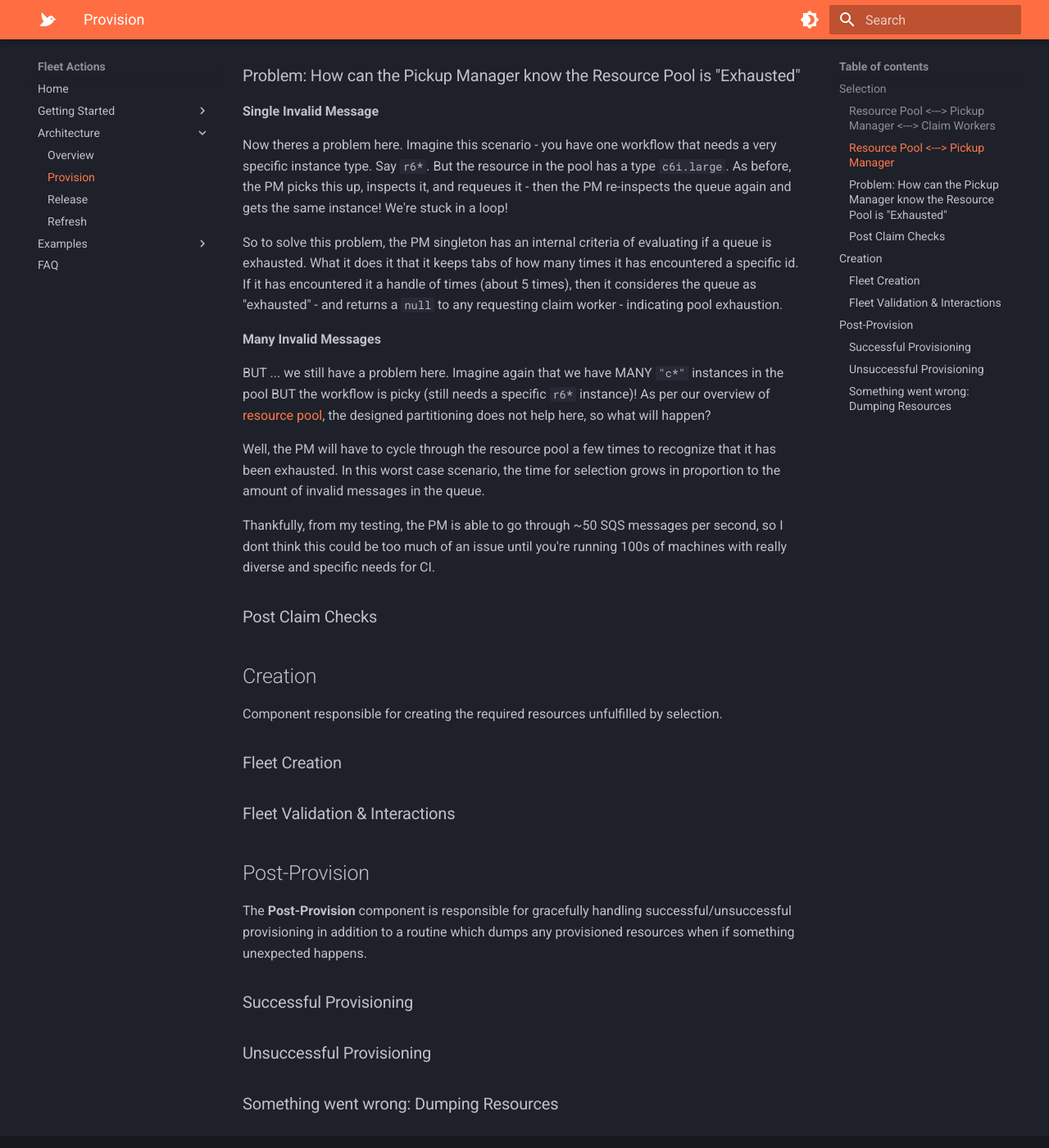
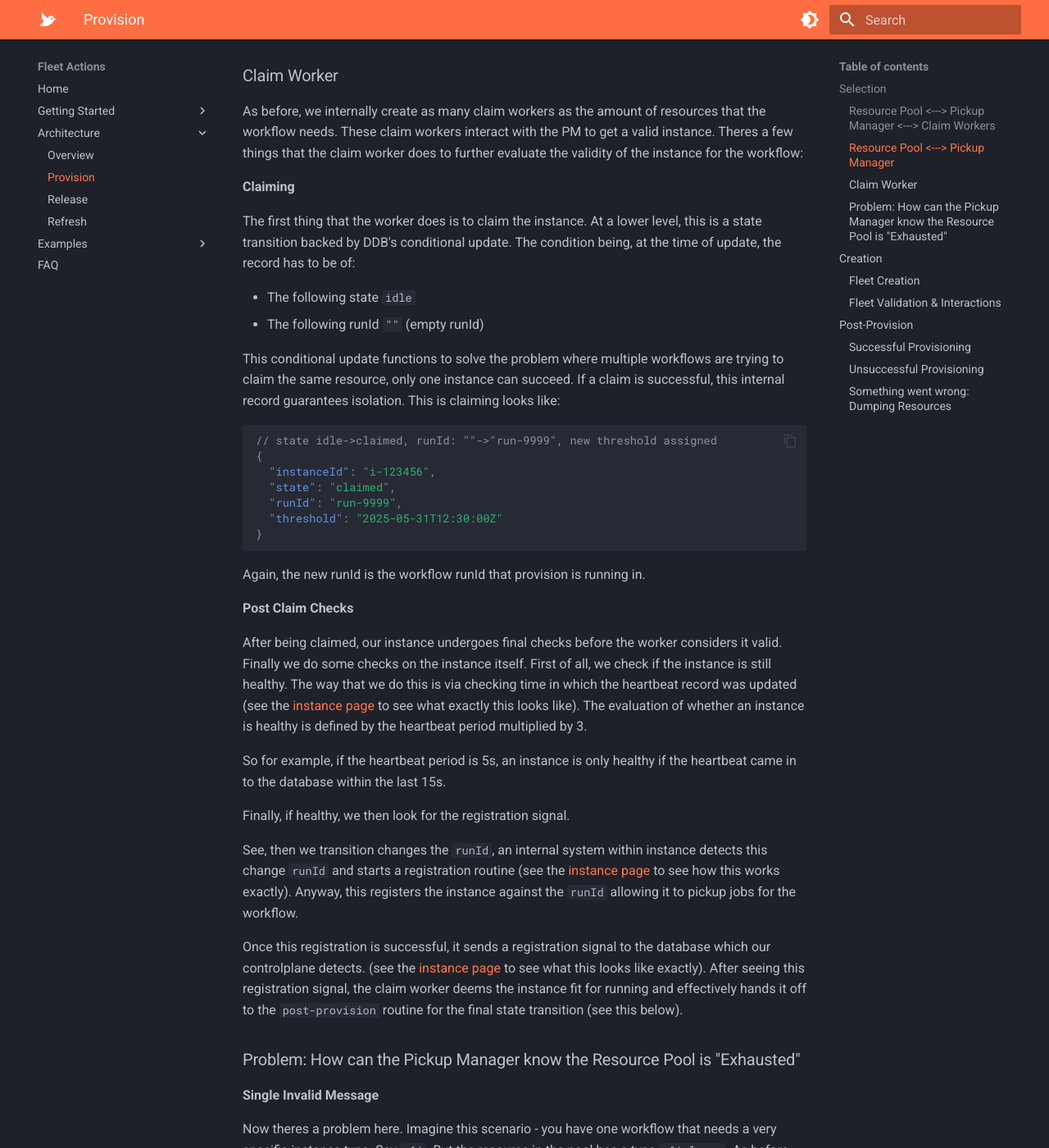
Before and after one commit to fleet-actions/ec2-runner-pool-manager, an MkDocs documentation site: the page built from docs/architecture/provision.md, in a window 1280 px wide and 1400 px high, scrolled down 1749 px. Shown: the whole window at 82% size. Built offline with MkDocs 1.6.1 and Material for MkDocs 9.7.7, drawn with Linux system fonts in a browser that asks for light colours; some of the changed text lies outside the part shown.

Commit message:
docs: refine provision architecture documentation

````diff
--- a/docs/architecture/provision.md
+++ b/docs/architecture/provision.md
@@ -8,7 +8,7 @@ Selection is a sub-component of `provision` that is designed to pickup and reuse
 
 ### Resource Pool <---> Pickup Manager <---> Claim Workers
 
-Within selection, the bit that interfaces with the resource pool is the pickup manager. A bunch of claim workers receives instances to inspect from this pickup manager which then are used to facilitate the actual claiming and checking of health and registration. The claim workers work in parallel to ensure that selection is done in a timely manner (we want to know as soon as possible if the resourcepool can or cannot fulfill the workflow's requirements). The amount of claim workers defined to be equal to the amount of resources `provision` requires (ie. `instance-count` parameter).
+Within selection, the bit that interfaces with the resource pool is the Pickup Manager(PM). A bunch of claim workers receives instances to inspect from this PM which then are used to facilitate the actual claiming and checking of health and registration. The claim workers work in parallel to ensure that selection is done in a timely manner (we want to know as soon as possible if the resourcepool can or cannot fulfill the workflow's requirements). The amount of claim workers defined to be equal to the amount of resources `provision` requires (ie. `instance-count` parameter).
 
 To better see this interation, see below:
 
@@ -48,6 +48,43 @@ There are two actions that the pickup manager can do once a message has been pic
 
 - Passed to Claim Worker: Say that the message fits the constraints of the provision, then the pickup manager simply passes the message to the requesting claim worker!
 
+### Claim Worker
+
+As before, we internally create as many claim workers as the amount of resources that the workflow needs. These claim workers interact with the PM to get a valid instance. Theres a few things that the claim worker does to further evaluate the validity of the instance for the workflow:
+
+**Claiming**
+
+The first thing that the worker does is to claim the instance. At a lower level, this is a state transition backed by DDB's conditional update. The condition being, at the time of update, the record has to be of:
+
+- The following state `idle`
+- The following runId `""` (empty runId)
+
+This conditional update functions to solve the problem where multiple workflows are trying to claim the same resource, only one instance can succeed. If a claim is successful, this internal record guarantees isolation. This is claiming looks like:
+
+```json
+// state idle->claimed, runId: ""->"run-9999", new threshold assigned
+{
+  "instanceId": "i-123456",
+  "state": "claimed",
+  "runId": "run-9999",
+  "threshold": "2025-05-31T12:30:00Z"
+}
+```
+
+Again, the new runId is the workflow runId that provision is running in.
+
+**Post Claim Checks**
+
+After being claimed, our instance undergoes final checks before the worker considers it valid. Finally we do some checks on the instance itself. First of all, we check if the instance is still healthy. The way that we do this is via checking time in which the heartbeat record was updated (see the [instance page](../todo.md) to see what exactly this looks like). The evaluation of whether an instance is healthy is defined by the heartbeat period multiplied by 3.
+
+So for example, if the heartbeat period is 5s, an instance is only healthy if the heartbeat came in to the database within the last 15s.
+
+Finally, if healthy, we then look for the registration signal.
+
+See, then we transition changes the `runId`, an internal system within instance detects this change `runId` and starts a registration routine (see the [instance page](../todo.md) to see how this works exactly). Anyway, this registers the instance against the `runId` allowing it to pickup jobs for the workflow.
+
+Once this registration is successful, it sends a registration signal to the database which our controlplane detects. (see the [instance page](../todo.md) to see what this looks like exactly). After seeing this registration signal, the claim worker deems the instance fit for running and effectively hands it off to the `post-provision` routine for the final state transition (see this below).
+
 ### Problem: How can the Pickup Manager know the Resource Pool is "Exhausted"
 
 **Single Invalid Message**
@@ -55,6 +92,9 @@ There are two actions that the pickup manager can do once a message has been pic
 Now theres a problem here. Imagine this scenario - you have one workflow that needs a very specific instance type. Say `r6*`. But the resource in the pool has a type `c6i.large`. As before, the PM picks this up, inspects it, and requeues it - then the PM re-inspects the queue again and gets the same instance! We're stuck in a loop!
 
 So to solve this problem, the PM singleton has an internal criteria of evaluating if a queue is exhausted. What it does it that it keeps tabs of how many times it has encountered a specific id. If it has encountered it a handle of times (about 5 times), then it consideres the queue as "exhausted" - and returns a `null` to any requesting claim worker - indicating pool exhaustion.
+
+!!! note "Relative exhaustion"
+    As such, we can see that a RP can still have messages in it while being classified as exhausted. This brings us to another nice side effect. RP exhaustion is not a global thing, its relative to the workflow level. IE one can see a workflow and see it as exhausted whereas another can view is as not exhausted.
 
 **Many Invalid Messages**
 
@@ -64,13 +104,27 @@ Well, the PM will have to cycle through the resource pool a few times to recogni
 
 Thankfully, from my testing, the PM is able to go through ~50 SQS messages per second, so I dont think this could be too much of an issue until you're running 100s of machines with really diverse and specific needs for CI.
 
-### Post Claim Checks
+!!! bug "Need to Add Thresholds to Messages"
+    For the PM to safely disregard messages, there needs to be a threshold attribute in the messages. Likely the same as the state threshold at the time that it is enqueued in the pool. This also means that we dont need to put the heartbeat check in the PM but can remain in the worker
 
 ## Creation
 
-Component responsible for creating the required resources unfulfilled by selection.
+Creation is a sub-component of `provision` that is designed to work with AWS to create any instances if the RP cannot fulfill the workflow's compute requirements. This section should be vastly simpler then selection.
 
 ### Fleet Creation
+
+When creating the instance, we use the EC2 CreateFleet API. This API is pretty great because we simply have to express what our computing needs are and AWS provisions them for us (and rejects if there our computing needs cannot be met. Ill link the API docs [here](../todo.md).
+
+But, in terms of how we work with this internally, consider the following provision inputs:
+
+```yaml
+with:
+  mode: provision
+  usage-class: on-demand
+  allowed-instance-types: "r6* m6* c6*"
+  resource-class: xlarge
+  instance-count: 10
+```
 
 ### Fleet Validation & Interactions
 
````
